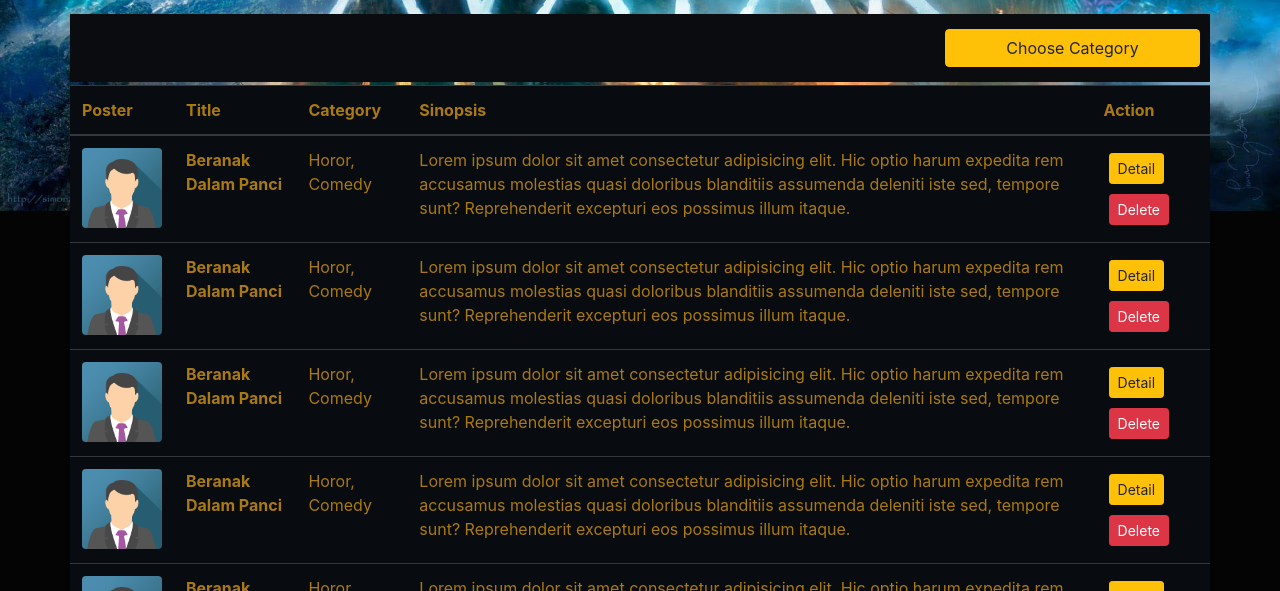
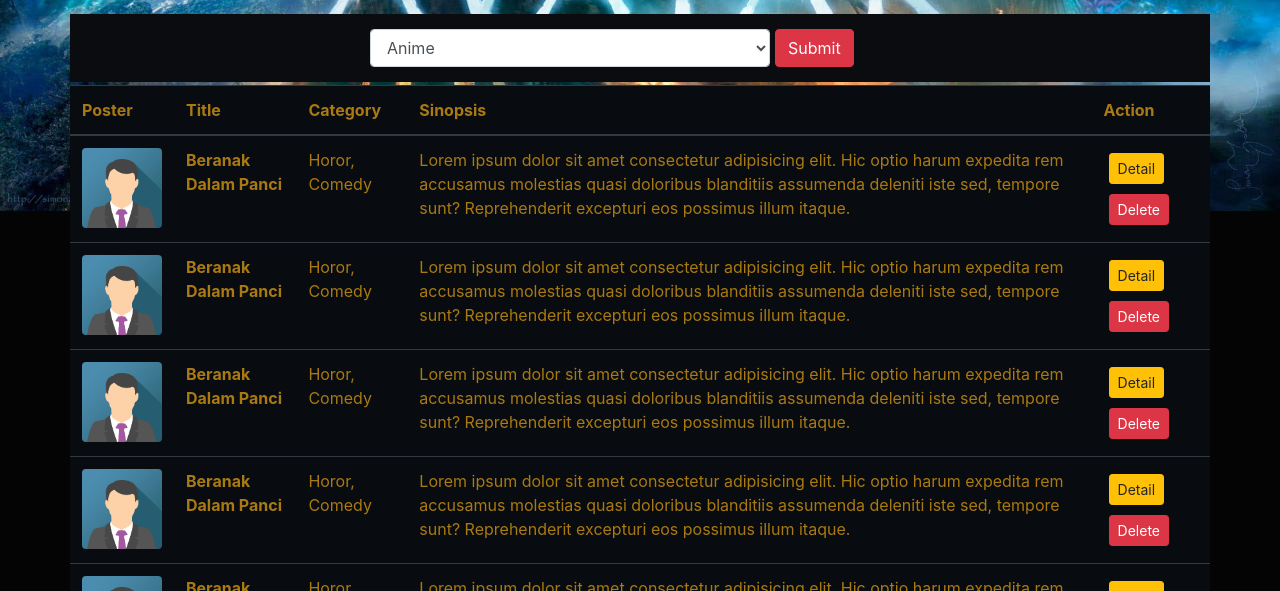
Before and after one commit to WatchPuppies/watchList-client, a plain HTML site: page profile.html in a window 1280 px wide. Shown: the part 509-1100 px from the top of the page. Drawn offline with nearby package versions, Linux system fonts and the light colour scheme.

Commit message:
search button

```diff
--- a/profile.html
+++ b/profile.html
@@ -28,11 +28,22 @@
             </div>
 
             <div class="row search-box b-black">
-                <div class="col-lg-9">
+                <div class="col-lg-3">
 
                 </div>
-                <div class="col-lg-3">
-                    <div class="dropdown">
+                <div class="col-lg-9">
+                    <form class="form-inline" action="#">
+                        <div class="form-group">
+                            <!-- <label for="exampleSelect1">Example select</label> -->
+                            <select style="width: 400px;" class="form-control" id="exampleSelect1">
+                                <option>Anime</option>
+                                <option>Movies</option>
+                                <option>TV Series</option>
+                            </select>
+                        </div>
+                        <button type="submit" class="btn btn-danger">Submit</button>
+                    </form>
+                    <!-- <div class="dropdown">
                         <button style="width: 100%" type="button" class="btn btn-warning " data-toggle="dropdown">
                             Choose Category
                         </button>
@@ -41,7 +52,7 @@
                             <a class="dropdown-item" href="http://www.facebook.com">Movies</a>
                             <a class="dropdown-item" href="http://www.twitter.com">TV Series</a>
                         </div>
-                    </div>
+                    </div> -->
                 </div>
 
             </div>
```
